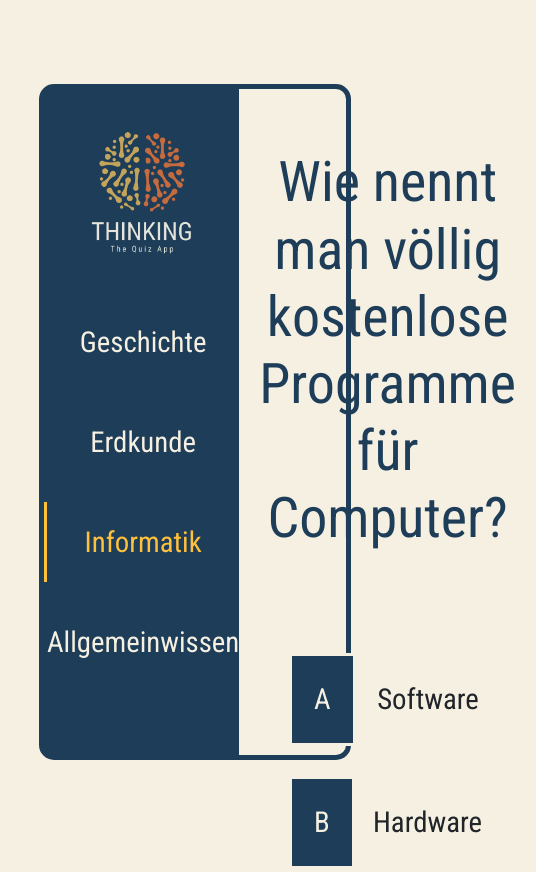
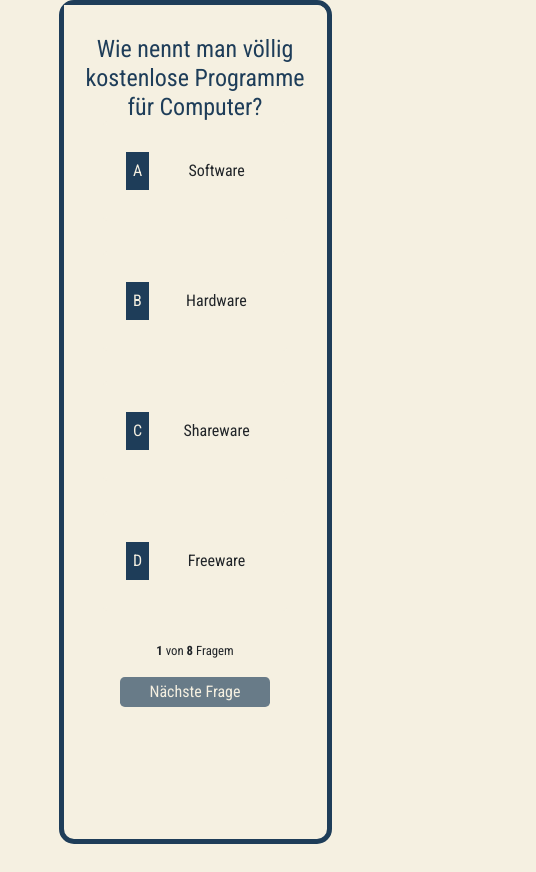
Before and after one commit to KeavJoh/QizApp, a plain HTML site: page computer_quiz.html in a window 390 px wide. Shown: the top 872 px of the page, 536 px wide, since content can reach past the window. After the commit the page ends 844 px from the top, so only its background shows below. Drawn offline with nearby package versions, Linux system fonts and the light colour scheme.

Commit message:
first responsive step

```diff
--- a/computer_quiz.html
+++ b/computer_quiz.html
@@ -40,7 +40,7 @@
 
     <div class="head-div">
         <div class="quiz">
-            <div class="sidebar">
+            <div class="sidebar mobile-display-none">
                 <a href="index.html"><img src="logo_icons/logo_robot_shine.png" alt=""></a>
                 <hr>
                 <a href="history_quiz.html" class="nav-side">Geschichte</a>
@@ -79,7 +79,7 @@
                     <p><b id="start-value">1</b> von <b id="value-quiz">5</b> Fragem</p>
                 </div>
                 <div>
-                    <button type="button" class="btn btn-secondary btn-lg btn-quiz" id="btn-next" disabled
+                    <button type="button" class="btn btn-secondary btn-lg btn-quiz btn-next-quiz" id="btn-next" disabled
                         onclick="nextQuestion()">Nächste Frage</button>
                 </div>
             </div>
@@ -95,8 +95,9 @@
                     IT-Quiz richtig beantwortet!</h3>
                 <div class="end-buttons">
                     <a href="index.html"><button
-                            class="btn btn-secondary btn-lg btn-quiz btn-end">Hauptmenü</button></a>
-                    <button class="btn btn-secondary btn-lg btn-quiz btn-end" onclick="restartQuiz()">Neustart</button>
+                            class="btn btn-secondary btn-lg btn-quiz btn-end btn-next-quiz">Hauptmenü</button></a>
+                    <button class="btn btn-secondary btn-lg btn-quiz btn-end btn-next-quiz"
+                        onclick="restartQuiz()">Neustart</button>
                 </div>
             </div>
         </div>
--- a/style/main.css
+++ b/style/main.css
@@ -7,14 +7,18 @@
 
 
 * {
-    box-sizing: border-box;
+    box-sizing: border-box !important;
     font-family: 'Roboto Condensed', sans-serif;
+    text-align: center;
 }
 
 
 body {
     min-height: 100vh;
     background-color: #f5f0e1 !important;
+    display: flex;
+    justify-content: center;
+    align-items: center;
 }
 
 h1 {
@@ -39,10 +43,37 @@ h2 {
 .quiz {
     display: flex;
     height: 80%;
+    max-height: 100vh;
     width: 80%;
     background-color: #f5f0e1;
     border: 5px solid #1e3d59;
     border-radius: 15px;
 }
 
-/* ____________________________________________________ */
+.dp-none {
+    display: none;
+}
+
+.mobile-display-none {
+    display: block;
+}
+
+@media (max-width: 1920px) {
+
+}
+
+@media (max-width: 1400px) {
+    h1 {
+        font-size: 3em !important;
+    }
+}
+
+@media (max-width: 992px) {
+    .mobile-display-none {
+        display: none !important;
+    }
+}
+
+@media (max-width: 575px) {
+
+}
--- a/style/menu.css
+++ b/style/menu.css
@@ -1,6 +1,5 @@
 .sidebar {
     width: 300px;
-    height: 100%;
     display: flex;
     flex-direction: column;
     align-items: center;
@@ -23,6 +22,7 @@
     text-decoration: none;
     color: #f5f0e1;
     border-left: 3px solid transparent;
+    border-right: 3px solid transparent;
     font-size: 1.8em;
     transition: all 225ms ease-in-out;
 }
@@ -37,3 +37,60 @@
     color: #ffc13b;
     border-left: 3px solid #ffc13b;
 }
+
+@media (max-width: 1920px) {
+
+}
+
+@media (max-width: 1400px) {
+
+    .sidebar img {
+        height: 150px;
+        margin-bottom: unset;
+    }
+
+    .nav-side {
+        font-size: 1.2em;
+    }
+}
+
+@media (max-width: 992px) {
+
+    .sidebar {
+        width: 100%;
+    }
+
+    .sidebar img {
+        height: 200px;
+        margin-bottom: unset;
+    }
+
+    .nav-side {
+        font-size: 1.9em;
+    }
+
+    .quiz {
+        height: 90%;
+        width: 70%;
+    }
+
+    .nav-side:hover {
+        border-right: 3px solid #ffc13b;
+        transition: all 225ms ease-in-out;
+    }
+}
+
+@media (max-width: 575px) {
+
+    .sidebar img {
+        height: 150px;
+    }
+
+    .nav-side {
+        font-size: 1.3em;
+    }
+
+    .quiz {
+        width: 70% !important;
+    }
+}
--- a/style/quiz.css
+++ b/style/quiz.css
@@ -11,12 +11,16 @@
     margin-top: 50px;
 }
 
+.content-start {
+    justify-content: center;
+}
+
 .progress {
     height: 20px !important;
     width: 100%;
     border-radius: unset !important;
     border-top-right-radius: 10px !important;
-    margin-bottom: 60px;
+    margin-bottom: 30px;
     background-color: #f5f0e1 !important;
 }
 
@@ -30,7 +34,7 @@
     flex-direction: row !important;
     justify-content: center;
     align-items: center;
-    width: 80%;
+    width: 50%;
     height: 100px;
     font-size: 1.8em;
     margin-bottom: 30px;
@@ -58,14 +62,10 @@
 }
 
 .content h2 {
-    margin-bottom: 100px;
+    margin-bottom: 20px;
     padding-left: 20px;
     padding-right: 20px;
     text-align: center;
-}
-
-#counter {
-    margin-top: 20px;
 }
 
 .btn-next-quiz {
@@ -81,10 +81,6 @@
 .btn-next-quiz:hover {
     border: 3px solid #ffc13b !important;
     transition: all 225ms ease-in-out !important;
-}
-
-.dp-none {
-    display: none;
 }
 
 .btn-end {
@@ -104,3 +100,100 @@
     border: 3px solid #1e3d59 !important;
     background-color: #ff6e40 !important;
 }
+
+@media (max-width: 1920px) {
+    .content h2 {
+        font-size: 3em !important;
+    }
+
+    .btn-next-quiz {
+        margin-top: unset;
+    }
+
+    .card-quest span {
+        padding: 5px;
+    }
+
+    .btn-next-quiz {
+        font-size: 1.5em !important;
+        padding: 5px !important;
+        width: 250px;
+        margin-bottom: 10px;
+    }
+}
+
+@media (max-width: 1400px) {
+    .content img {
+        width: 250px;
+    }
+}
+
+@media (max-width: 992px) {
+    .content h2 {
+        font-size: 2.5em !important;
+    }
+
+    .card-quest {
+        width: 70%;
+    }
+
+    .card-quest span {
+        padding: 5px;
+    }
+
+    .btn-next-quiz {
+        font-size: 1.3em !important;
+        padding: 0px !important;
+        width: 200px;
+        margin-bottom: 10px;
+    }
+
+    .content img {
+        width: 200px;
+    }
+}
+
+@media (max-width: 575px) {
+    .quiz {
+        height: 100%;
+        width: 95%;
+    }
+
+    .content h2 {
+        font-size: 1.5em !important;
+        margin-bottom: unset;
+    }
+
+    .card-quest {
+        font-size: 1.0em;
+        width: 70%;
+    }
+
+    .card-body {
+        padding: unset !important;
+    }
+
+    .card-quest span {
+        padding: 5px;
+    }
+
+    #counter {
+        margin-top: unset;
+        font-size: 0.8em;
+    }
+
+    .btn-next-quiz {
+        font-size: 1em !important;
+        padding: 0px !important;
+        width: 150px;
+        margin-bottom: 10px;
+    }
+
+    .progress {
+        margin-bottom: 10px !important;
+    }
+
+    .content img {
+        width: 100px;
+    }
+}
```
Also changed, not shown: general_quiz.html (+5 -4 lines), geography_quiz.html (+5 -4 lines), history_quiz.html (+6 -5 lines), index.html (+1 -1 lines).
